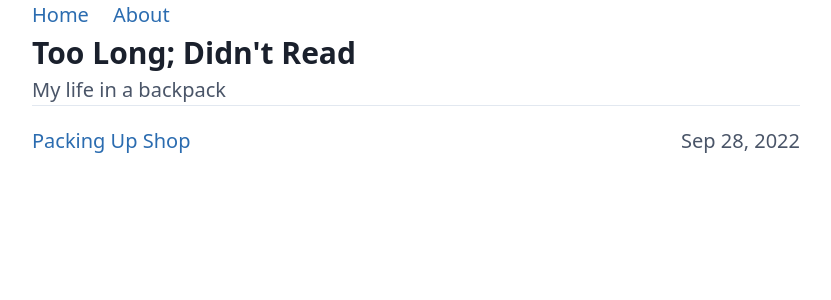
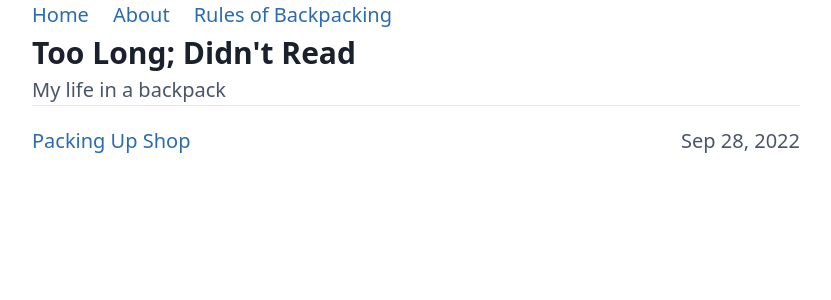
Before and after one commit to Zandakar/too-long-didnt-read, a Next.js app: page / in a window 1280 px wide. Shown: the top 300 px of the page, without its empty margins (224-1055 px from the left). Built offline with nearby package versions, Linux system fonts and the light colour scheme.

Commit message:
added rules of backpacking page

```diff
--- /dev/null
+++ b/src/pages/rules-of-backpacking.tsx
@@ -0,0 +1,33 @@
+import React from "react";
+
+import { Content } from "../content/Content";
+import { Meta } from "../layout/Meta";
+import { Main } from "../templates/Main";
+
+const Page = () => (
+  <Main
+    meta={
+      <Meta title="Rules of Backpacking" description="Rules of Backpacking" />
+    }
+  >
+    <Content>
+      <h1 className="text-center  text-3xl text-gray-900">{`Rules of Backpacking`}</h1>
+      <br></br>
+      <div className="flex justify-center items-center"></div>
+      <div>
+        <ol className="list-decimal">
+          <li>{`Don't forget to bring a towel`}</li>
+          <li>{`Put your phone on silent`}</li>
+          <li>{`PUT YOUR PHONE ON SILENT`}</li>
+          <li>{`Always carry cash`}</li>
+          <li>{`Don't forget to bring a towel (into the bathroom with you)`}</li>
+        </ol>
+        <br />
+      </div>
+      <br />
+      <br />
+    </Content>
+  </Main>
+);
+
+export default Page;
--- /dev/null
+++ b/src/pages/rules.tsx
@@ -0,0 +1,25 @@
+import React from "react";
+
+import { Content } from "../content/Content";
+import { Meta } from "../layout/Meta";
+import { Main } from "../templates/Main";
+
+const About = () => (
+  <Main meta={<Meta title="About" description="About" />}>
+    <Content>
+      <h1 className="text-center  text-3xl text-gray-900">{`Rules of backpacking`}</h1>
+      <br></br>
+      <div className="pt-14">
+        <ol className="list-decimal">
+          <li>Coffee</li>
+          <li>Tea</li>
+          <li>Milk</li>
+        </ol>
+      </div>
+      <br />
+      <br />
+    </Content>
+  </Main>
+);
+
+export default About;
--- a/src/templates/Main.tsx
+++ b/src/templates/Main.tsx
@@ -28,6 +28,11 @@ const Main = (props: IMainProps) => (
                 <a>About</a>
               </Link>
             </li>
+            <li className="mr-6">
+              <Link href="/rules-of-backpacking/">
+                <a>Rules of Backpacking</a>
+              </Link>
+            </li>
           </Navbar>
         </div>
         <div className="">
```
